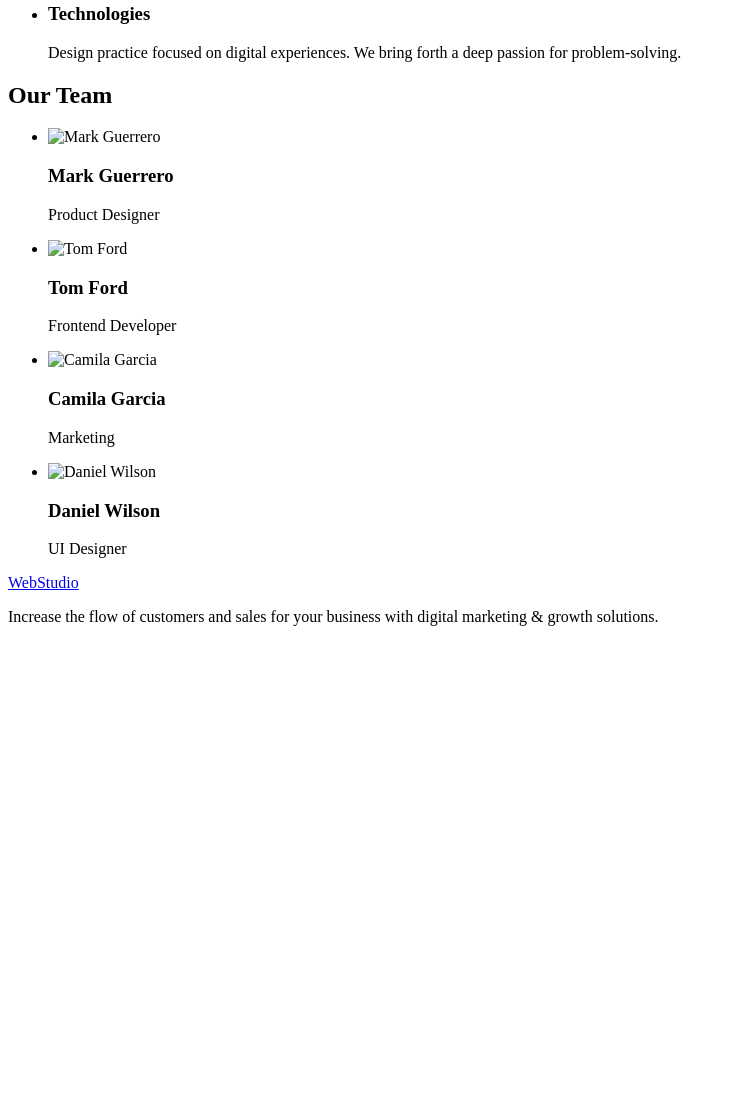
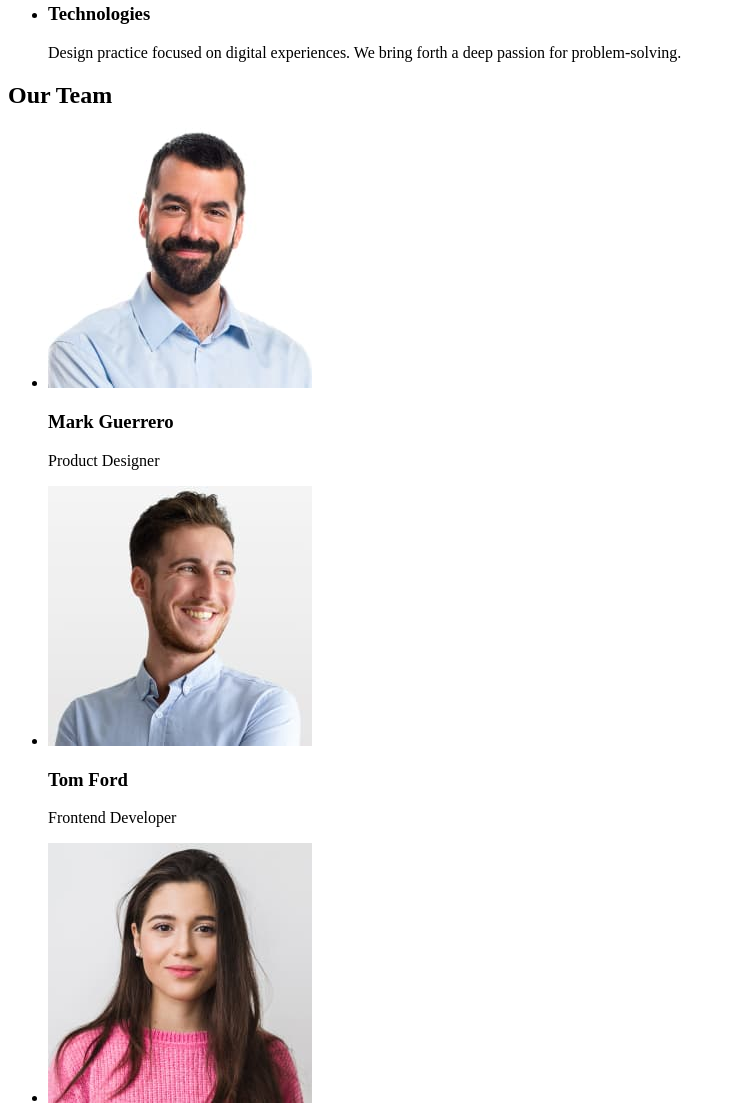
Before and after one commit to Nastryk/goit-markup-hw-01, a plain HTML site: page index.html in a window 1280 px wide. Shown: the part 532-1638 px from the top of the page, without its empty margins (0-736 px from the left). Before the commit the page ends 1174 px from the top, so only its background shows below. Drawn offline with Linux system fonts and the light colour scheme; the site is published under a folder, as on GitHub Pages, so addresses that start at the root find nothing.

Commit message:
Update index.html

```diff
--- a/index.html
+++ b/index.html
@@ -72,22 +72,22 @@
             <h2>Our Team</h2>
             <ul>
                 <li>
-                    <img src="/images/mark.jpg" width=264 height=260 alt="Mark Guerrero">
+                    <img src="./images/mark.jpg" width=264 height=260 alt="Mark Guerrero">
                     <h3>Mark Guerrero</h3>
                     <p>Product Designer</p>
                 </li>
                 <li>
-                    <img src="/images/tom.jpg" width=264 height=260 alt="Tom Ford">
+                    <img src="./images/tom.jpg" width=264 height=260 alt="Tom Ford">
                     <h3>Tom Ford</h3>
                     <p>Frontend Developer</p>
                 </li>
                 <li>
-                    <img src="/images/camila.jpg" width=264 height=260 alt="Camila Garcia">
+                    <img src="./images/camila.jpg" width=264 height=260 alt="Camila Garcia">
                     <h3>Camila Garcia</h3>
                     <p>Marketing</p>
                 </li>
                 <li>
-                    <img src="/images/daniel.jpg" width=264 height=260 alt="Daniel Wilson">
+                    <img src="./images/daniel.jpg" width=264 height=260 alt="Daniel Wilson">
                     <h3>Daniel Wilson</h3>
                     <p>UI Designer</p>
                 </li>
```
